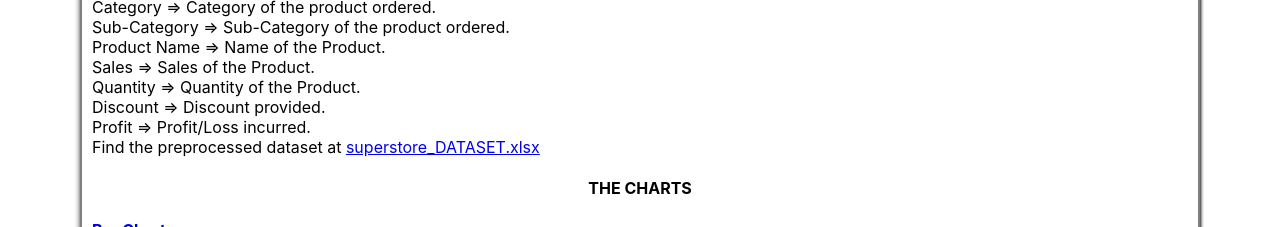
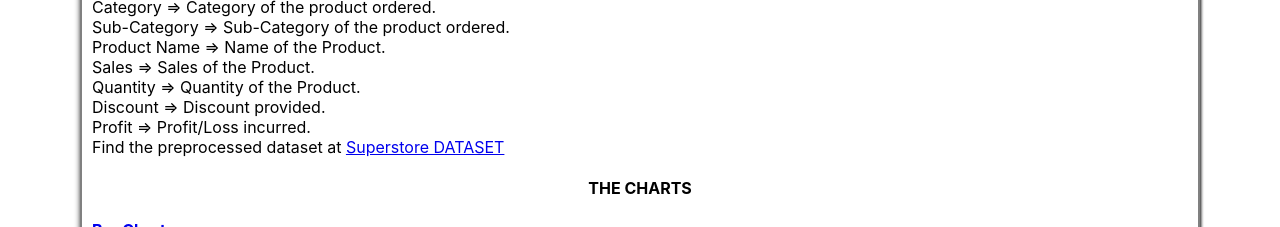
Before and after one commit to Sir-Newton/BBsTeams, a Next.js app in the folder BBsTeams/: page / in a window 1280 px wide. Shown: the part 840-1067 px from the top of the page. Built offline with nearby package versions, Linux system fonts and the light colour scheme.

Commit message:
Update index.js

```diff
--- a/BBsTeams/pages/index.js
+++ b/BBsTeams/pages/index.js
@@ -57,7 +57,7 @@
             Profit => Profit/Loss incurred. <br/>
 
 
-            Find the preprocessed dataset at <a href="BBsTeams/teammates/superstore_DATASET.xlsx"> superstore_DATASET.xlsx </a> <br/>
+            Find the preprocessed dataset at <a href="https://drive.google.com/file/d/1vGWkF3vBHJc-kG7uIeD5_A6G43w50ISs/view"> Superstore DATASET </a> <br/>
 
         <h4 align="center"> THE CHARTS </h4>
     <p align="left">
```
